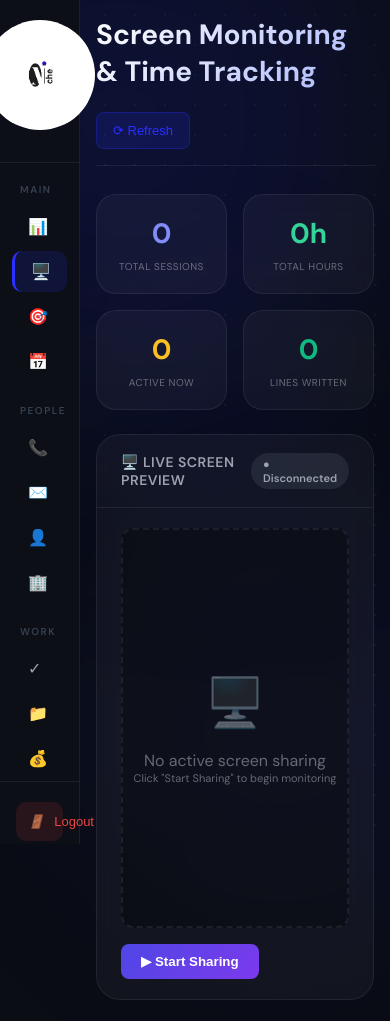
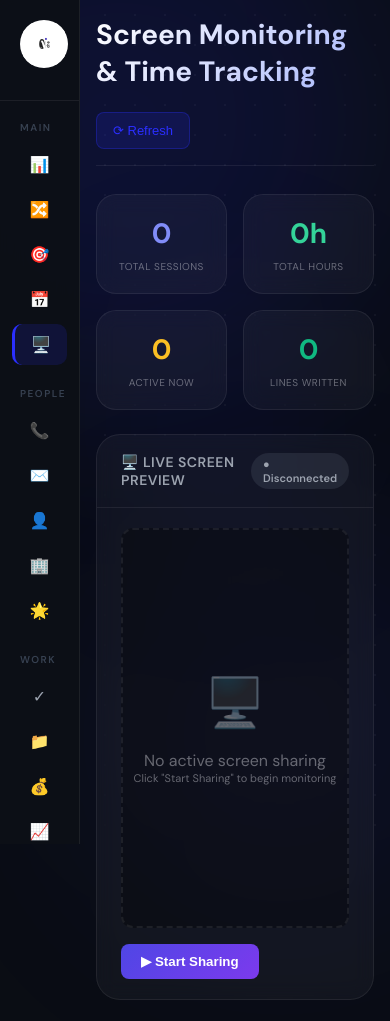
Before and after one commit to ilyaserrouifi/niche-crm, a website: page page/screen-monitor.html in a window 390 px wide. Shown: the top 1021 px of the page. Drawn offline with Linux system fonts and the light colour scheme; sample sign-in values are in the browser's storage.

Commit message:
Update screen monitor sidebar navigation

```diff
--- a/page/screen-monitor.html
+++ b/page/screen-monitor.html
@@ -399,6 +399,46 @@
             .monitor-container { grid-template-columns: 1fr; }
             .stats-row { grid-template-columns: repeat(2,1fr); }
         }
+
+
+        /* Screen Monitor sidebar fixes */
+        .sidebar {
+            display: flex;
+            flex-direction: column;
+            overflow-y: auto;
+            overflow-x: hidden;
+            scrollbar-width: thin;
+            scrollbar-color: var(--blue-primary) rgba(255,255,255,0.05);
+        }
+        .sidebar::-webkit-scrollbar { width: 4px; }
+        .sidebar::-webkit-scrollbar-track { background: rgba(255,255,255,0.05); }
+        .sidebar::-webkit-scrollbar-thumb { background: var(--blue-primary); border-radius: 4px; }
+        .sidebar-brand { flex-shrink: 0; }
+        .brand-logo-link {
+            width: 110px;
+            height: 110px;
+            border-radius: 50%;
+            background: #fff;
+            display: flex;
+            align-items: center;
+            justify-content: center;
+            overflow: hidden;
+            flex-shrink: 0;
+            margin: 0 auto;
+            text-decoration: none;
+            transition: transform 0.2s ease, box-shadow 0.2s ease;
+        }
+        .brand-logo-link:hover { transform: translateY(-2px); box-shadow: 0 0 24px rgba(43,47,255,0.25); }
+        .brand-logo { width: 96px; height: 96px; object-fit: contain; display: block; }
+        .sidebar .nav-item i { width: 20px; min-width: 20px; text-align: center; font-size: 16px; font-style: normal; }
+        .sidebar .logout-btn i { font-style: normal; }
+        @media (max-width: 900px) {
+            .brand-logo-link { width: 48px; height: 48px; }
+            .brand-logo { width: 42px; height: 42px; }
+            .sidebar .nav-item { justify-content: center; padding: 10px 8px; }
+            .sidebar .nav-item i { margin: 0; }
+        }
+
     </style>
 </head>
 <body>
@@ -409,25 +449,34 @@
 
 <div class="sidebar">
     <div class="sidebar-brand">
-        <div style="width: 110px; height: 110px; border-radius: 50%; background: white; display: flex; align-items: center; justify-content: center; overflow: hidden;">
-            <img src="/assets/logo-niche.png" alt="Logo" style="width: 96px; height: 96px; object-fit: contain;">
-        </div>
+        <a class="brand-logo-link" href="/index.html" aria-label="Go to dashboard">
+            <img class="brand-logo" src="/assets/logo-niche.png" alt="Niche CRM logo">
+        </a>
         <div><div class="brand-name">Niche</div><div class="brand-sub">CRM PLATFORM</div></div>
     </div>
     <div class="nav-section">MAIN</div>
     <a href="/index.html" class="nav-item"><i>📊</i> <span>Dashboard</span></a>
+    <a href="/page/pipeline.html" class="nav-item"><i>🔀</i> <span>Sales Pipeline</span></a>
+    <a href="/page/kanban.html" class="nav-item"><i>🎯</i> <span>Kanban Board</span></a>
+    <a href="/page/gantt.html" class="nav-item"><i>📅</i> <span>Gantt Chart</span></a>
     <a href="/page/screen-monitor.html" class="nav-item active"><i>🖥️</i> <span>Screen Monitor</span></a>
-    <a href="/page/kanban.html" class="nav-item"><i>🎯</i> <span>Kanban</span></a>
-    <a href="/page/gantt.html" class="nav-item"><i>📅</i> <span>Gantt</span></a>
     <div class="nav-section">PEOPLE</div>
     <a href="/page/cold-callers.html" class="nav-item"><i>📞</i> <span>Cold Callers</span></a>
     <a href="/page/outreachers.html" class="nav-item"><i>✉️</i> <span>Outreachers</span></a>
     <a href="/page/freelancers.html" class="nav-item"><i>👤</i> <span>Freelancers</span></a>
     <a href="/page/clients.html" class="nav-item"><i>🏢</i> <span>Clients</span></a>
+    <a href="/page/staffing.html" class="nav-item"><i>🌟</i> <span>Talent Marketplace</span></a>
     <div class="nav-section">WORK</div>
     <a href="/page/tasks.html" class="nav-item"><i>✓</i> <span>Tasks</span></a>
     <a href="/page/projects.html" class="nav-item"><i>📁</i> <span>Projects</span></a>
     <a href="/page/finance.html" class="nav-item"><i>💰</i> <span>Finance</span></a>
+    <a href="/page/analytics.html" class="nav-item"><i>📈</i> <span>Analytics</span></a>
+    <a href="/page/reports.html" class="nav-item"><i>📋</i> <span>Reports</span></a>
+    <div class="nav-section">PORTAL</div>
+    <a href="/page/client-portal.html" class="nav-item"><i>🏢</i> <span>Client Portal</span></a>
+    <a href="/page/call-recording.html" class="nav-item"><i>🎙️</i> <span>Call Recording</span></a>
+    <div class="nav-section">SYSTEM</div>
+    <a href="/profile.html" class="nav-item"><i>👤</i> <span>My Profile</span></a>
     <div class="logout-wrapper"><button class="logout-btn" id="logoutBtn"><i>🚪</i> <span>Logout</span></button></div>
 </div>
 
```
